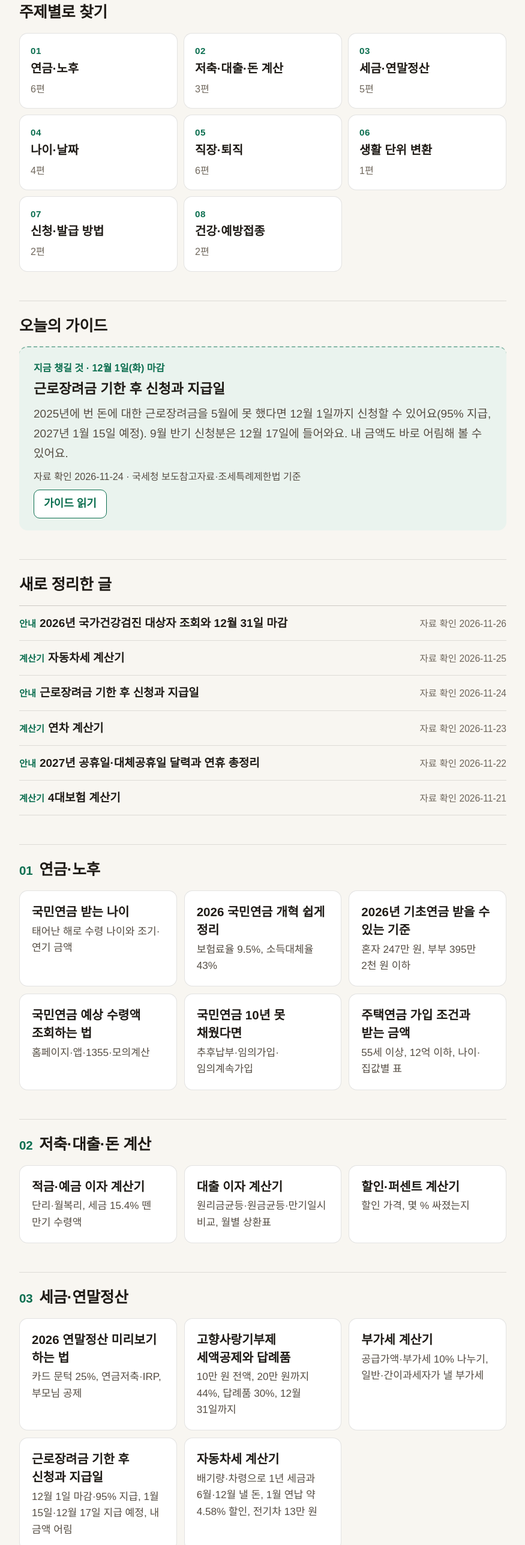
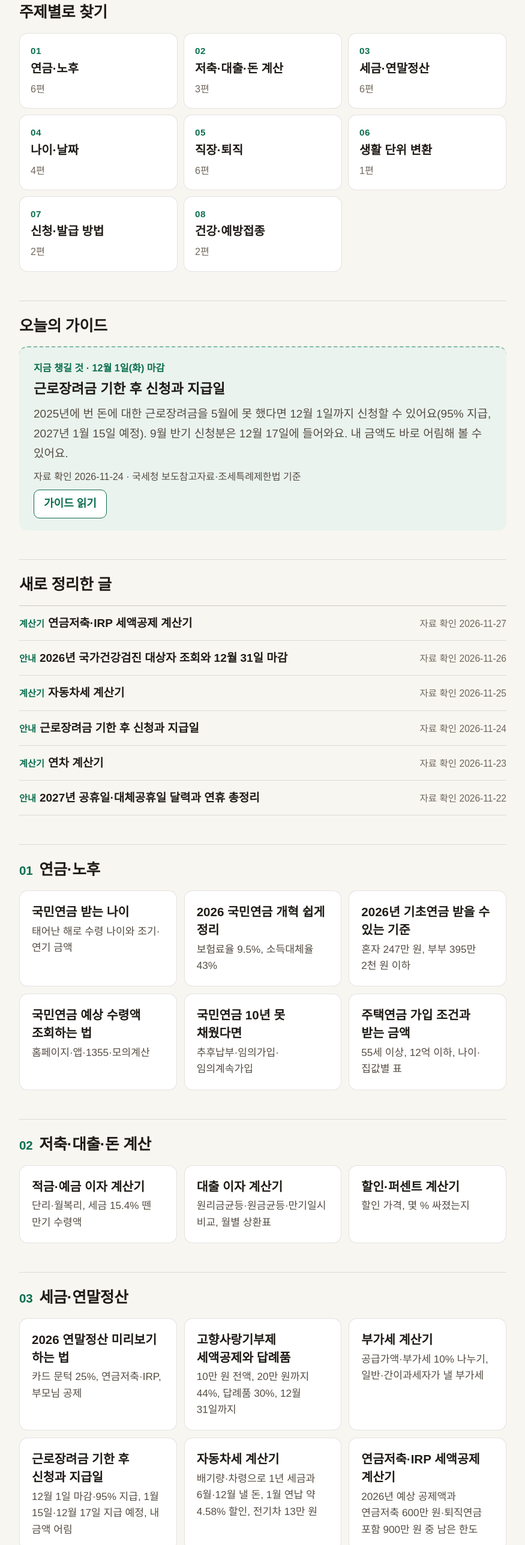
Before and after one commit to dndncalc/dndncalc.github.io, a plain HTML site: page index.html in a window 1280 px wide. Shown: the part 225-2800 px from the top of the page at 60% size, without its empty margins (202-1077 px from the left). Drawn offline with Linux system fonts and the light colour scheme; a web font is replaced by a local one.

Commit message:
홈 목록과 사이트맵에 연금계좌 계산기 추가

```diff
--- a/index.html
+++ b/index.html
@@ -37,7 +37,7 @@
 <div class="cats">
 <a class="cat" href="#cat-pension"><span class="no">01</span><b>연금·노후</b><small data-count-of="cat-pension">6편</small></a>
 <a class="cat" href="#cat-money"><span class="no">02</span><b>저축·대출·돈 계산</b><small data-count-of="cat-money">3편</small></a>
-<a class="cat" href="#cat-tax"><span class="no">03</span><b>세금·연말정산</b><small data-count-of="cat-tax">5편</small></a>
+<a class="cat" href="#cat-tax"><span class="no">03</span><b>세금·연말정산</b><small data-count-of="cat-tax">6편</small></a>
 <a class="cat" href="#cat-date"><span class="no">04</span><b>나이·날짜</b><small data-count-of="cat-date">4편</small></a>
 <a class="cat" href="#cat-work"><span class="no">05</span><b>직장·퇴직</b><small data-count-of="cat-work">6편</small></a>
 <a class="cat" href="#cat-unit"><span class="no">06</span><b>생활 단위 변환</b><small data-count-of="cat-unit">1편</small></a>
@@ -56,12 +56,12 @@
 
 <h2>새로 정리한 글</h2>
 <ul class="newlist">
+<li><span><span class="tag">계산기</span><a href="/pension-savings-tax/">연금저축·IRP 세액공제 계산기</a></span><time datetime="2026-11-27">자료 확인 2026-11-27</time></li>
 <li><span><span class="tag">안내</span><a href="/guide/health-checkup-2026/">2026년 국가건강검진 대상자 조회와 12월 31일 마감</a></span><time datetime="2026-11-26">자료 확인 2026-11-26</time></li>
 <li><span><span class="tag">계산기</span><a href="/car-tax/">자동차세 계산기</a></span><time datetime="2026-11-25">자료 확인 2026-11-25</time></li>
 <li><span><span class="tag">안내</span><a href="/guide/earned-income-credit/">근로장려금 기한 후 신청과 지급일</a></span><time datetime="2026-11-24">자료 확인 2026-11-24</time></li>
 <li><span><span class="tag">계산기</span><a href="/annual-leave/">연차 계산기</a></span><time datetime="2026-11-23">자료 확인 2026-11-23</time></li>
 <li><span><span class="tag">안내</span><a href="/holidays-2027/">2027년 공휴일·대체공휴일 달력과 연휴 총정리</a></span><time datetime="2026-11-22">자료 확인 2026-11-22</time></li>
-<li><span><span class="tag">계산기</span><a href="/insurance4/">4대보험 계산기</a></span><time datetime="2026-11-21">자료 확인 2026-11-21</time></li>
 </ul>
 
 <section id="cat-pension" class="anchor">
@@ -93,6 +93,7 @@
 <a class="item" href="/vat/"><b>부가세 계산기</b><small>공급가액·부가세 10% 나누기, 일반·간이과세자가 낼 부가세</small></a>
 <a class="item" href="/guide/earned-income-credit/"><b>근로장려금 기한 후 신청과 지급일</b><small>12월 1일 마감·95% 지급, 1월 15일·12월 17일 지급 예정, 내 금액 어림</small></a>
 <a class="item" href="/car-tax/"><b>자동차세 계산기</b><small>배기량·차령으로 1년 세금과 6월·12월 낼 돈, 1월 연납 약 4.58% 할인, 전기차 13만 원</small></a>
+<a class="item" href="/pension-savings-tax/"><b>연금저축·IRP 세액공제 계산기</b><small>2026년 예상 공제액과 연금저축 600만 원·퇴직연금 포함 900만 원 중 남은 한도</small></a>
 </div>
 </section>
 
@@ -182,12 +183,13 @@
 <tr><td><a href="/insurance4/">4대보험</a></td><td>월급에서 빠지는 4대보험과 회사가 내는 몫</td><td>월급, 나이, 회사 직원 수와 업종</td></tr>
 <tr><td><a href="/annual-leave/">연차</a></td><td>남은 연차와 쓸 기한, 퇴사 때 연차수당</td><td>입사일, 계산할 날짜, 통상임금</td></tr>
 <tr><td><a href="/car-tax/">자동차세</a></td><td>1년 자동차세와 6월·12월에 낼 돈, 연납하면 줄어드는 돈</td><td>배기량, 처음 등록한 해</td></tr>
+<tr><td><a href="/pension-savings-tax/">연금저축·IRP 세액공제</a></td><td>줄어드는 세금과 올해 남은 공제 한도</td><td>총급여 또는 종합소득금액, 개인 납입액</td></tr>
 </table>
 <p>계산기만으로 끝나지 않는 신청 방법이나 제도 설명은 <a href="/guide/">생활 안내</a>에 따로 정리했어요. 계산기 페이지 아래에도 같이 보면 좋은 글을 이어 두었어요.</p>
 
 <h2 id="faq">자주 묻는 질문</h2><dl class="faq"><dt>든든 생활계산기는 돈을 내야 하나요?</dt><dd>아니요. 모든 계산기와 안내 글은 무료이고, 회원가입이나 앱 설치 없이 바로 쓸 수 있어요.</dd><dt>넣은 생년월일이나 금액이 어딘가에 저장되나요?</dt><dd>계산은 쓰시는 휴대폰이나 컴퓨터 안에서만 하고, 넣은 숫자는 서버로 보내거나 저장하지 않아요.</dd><dt>계산 결과를 그대로 믿어도 되나요?</dt><dd>공식 자료의 기준으로 계산하지만 참고용이에요. 실제 금액과 날짜는 가입 기간, 소득, 가족 상황에 따라 달라질 수 있으니 신청이나 계약 같은 중요한 일은 해당 기관에 꼭 확인하세요.</dd><dt>제도가 바뀌면 내용도 고쳐지나요?</dt><dd>제도나 금액이 바뀌면 공식 자료를 다시 확인해 고치고, 각 페이지 아래 작성·수정 안내에 고친 날짜와 내용을 적어 둬요.</dd><dt>글씨가 작게 보이면 어떻게 하나요?</dt><dd>휴대폰에서는 두 손가락으로 화면을 벌리면 커지고, 컴퓨터에서는 Ctrl 키를 누른 채 + 키를 누르면 커져요. 원래대로 돌릴 때는 Ctrl 키와 0을 함께 눌러요.</dd><dt>틀린 내용을 발견하면 어디에 알리나요?</dt><dd>각 페이지 아래 오류·변경 알리기 버튼이나 문의하기 페이지로 알려 주세요. 확인한 뒤 고치고 수정한 날짜를 적어 둘게요.</dd></dl>
 
-<p class="src">최종 수정일: 2026-11-26</p>
+<p class="src">최종 수정일: 2026-11-27</p>
 </div></main>
 <footer><div class="wrap">
 <div><a href="/about/">소개</a><a href="/privacy/">개인정보처리방침</a><a href="/contact/">문의하기</a><a href="/editorial/">편집 원칙</a></div>
--- a/sitemap.xml
+++ b/sitemap.xml
@@ -35,4 +35,5 @@
 <url><loc>https://dndncalc.com/guide/earned-income-credit/</loc><lastmod>2026-11-24</lastmod></url>
 <url><loc>https://dndncalc.com/car-tax/</loc><lastmod>2026-11-25</lastmod></url>
 <url><loc>https://dndncalc.com/guide/health-checkup-2026/</loc><lastmod>2026-11-26</lastmod></url>
+  <url><loc>https://dndncalc.com/pension-savings-tax/</loc><lastmod>2026-11-27</lastmod></url>
 </urlset>
```
